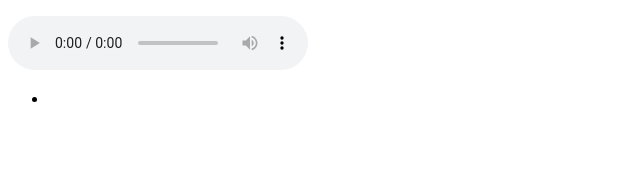
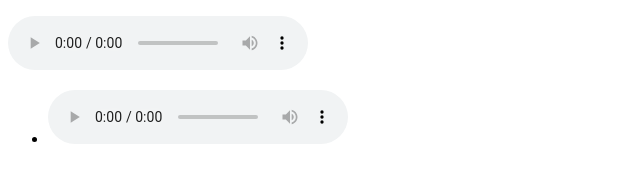
Before and after one commit to wplongpub/old_wplongpub.github.io, a plain HTML site: page index.html in a window 1280 px wide. Shown: the whole page, without its empty margins (0-640 px from the left). Drawn offline with Linux system fonts and the light colour scheme.

Commit message:
oct 1 2015

```diff
--- a/index.html
+++ b/index.html
@@ -7,7 +7,11 @@
 	<audio controls src="./audio/2015-09-30-212931.ogg">
 	</audio>
 	<ul>
-	  <li>  </li>
+	  <li>
+	    <audio controls src="./audio/2015-10-01-231238.ogg">
+	    </audio>
+
+	  </li>
 	</ul>
 
 	</audio>
```
Also changed, not shown: 2 other files.
